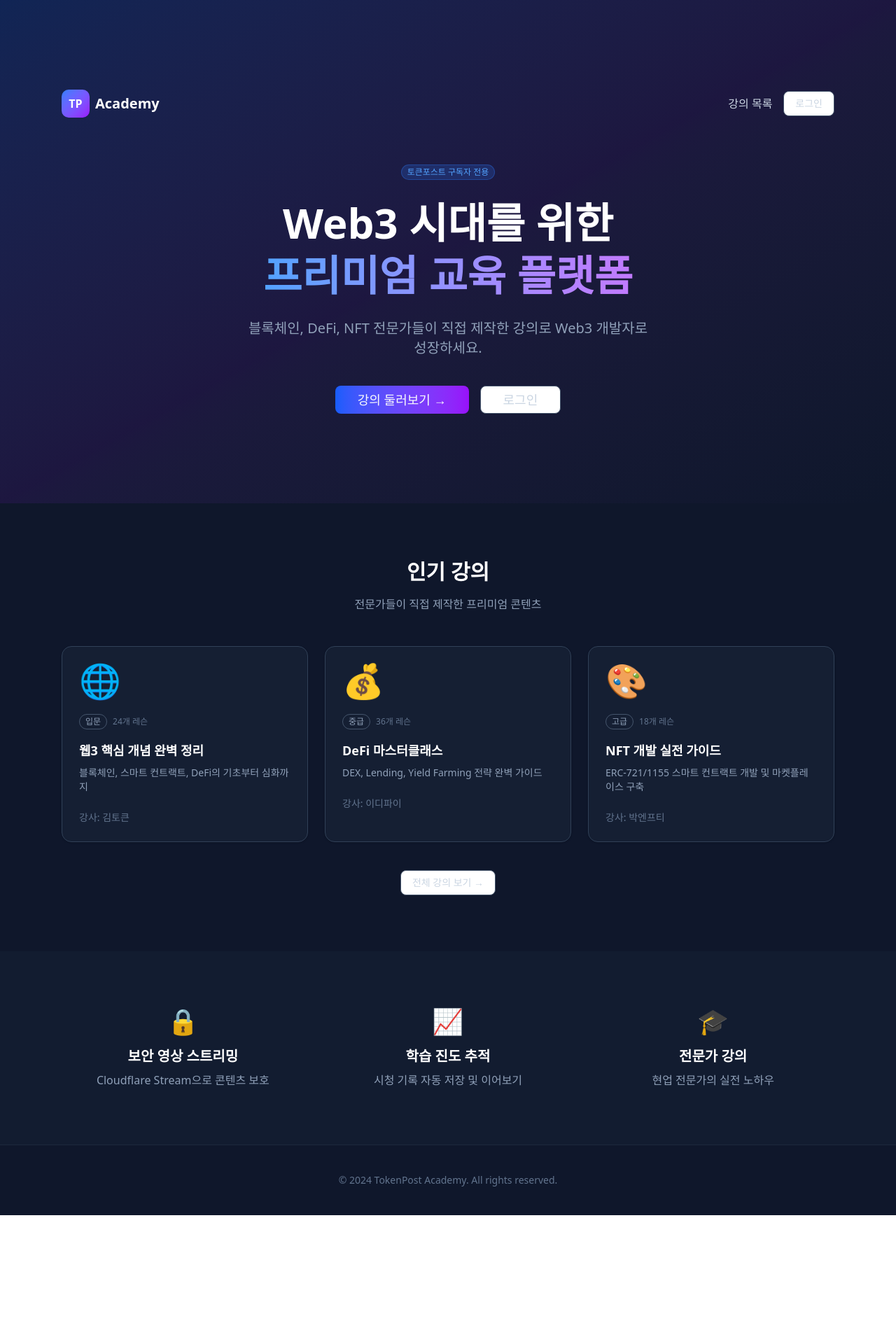
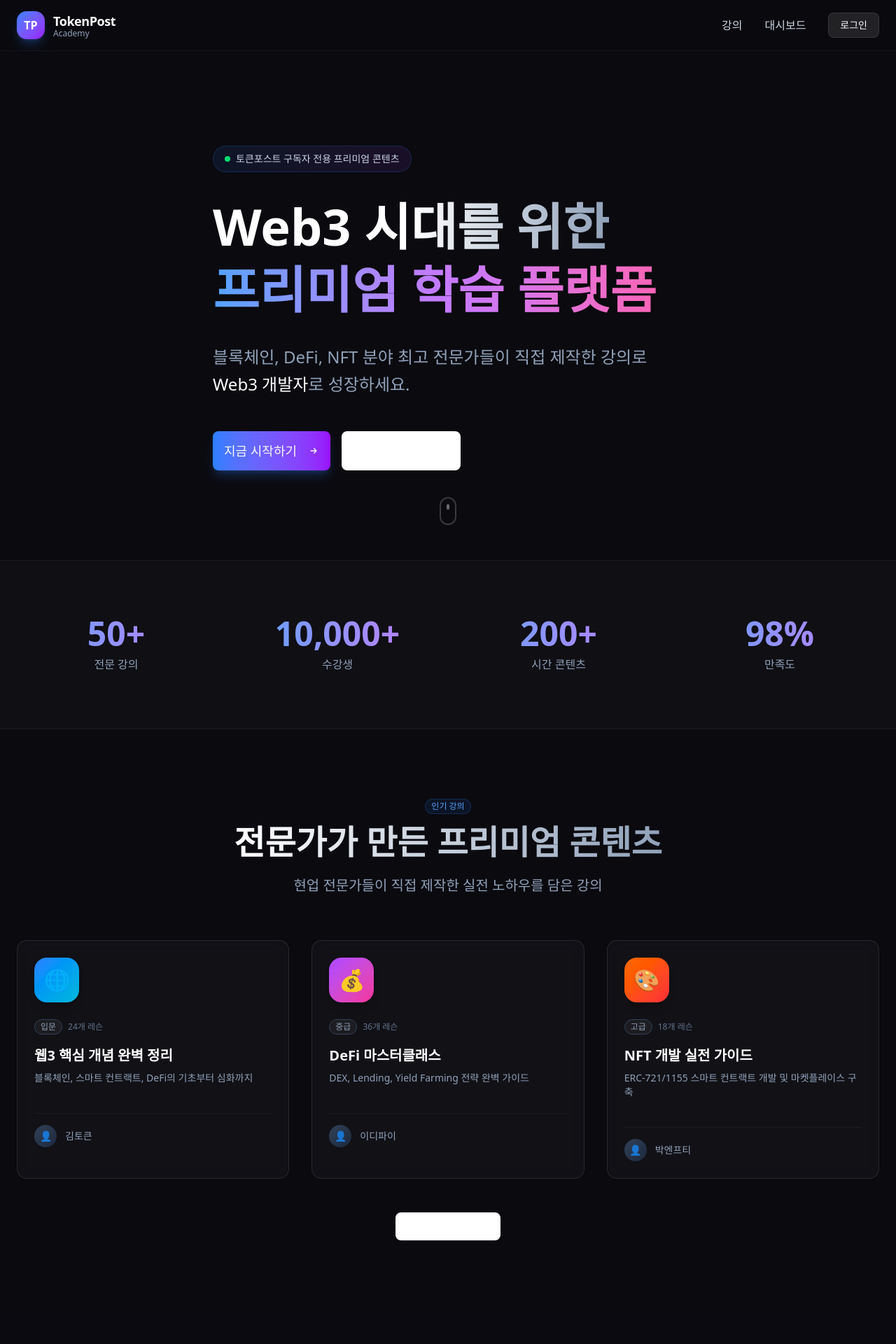
Before and after one commit to tpjustin0001/tokenpost_academy, a Next.js app: page / in a window 1280 px wide. Shown: the top 1920 px of the page at 70% size. Before the commit the page ends 1736 px from the top, so only its background shows below. Built offline with nearby package versions, Linux system fonts and the light colour scheme.

Commit message:
feat: Premium landing page with animations and glassmorphism

```diff
--- a/src/app/page.tsx
+++ b/src/app/page.tsx
@@ -1,9 +1,12 @@
+'use client'
+
 import Link from 'next/link'
+import { useState, useEffect } from 'react'
 import { Button } from '@/components/ui/button'
 import { Card, CardContent, CardDescription, CardHeader, CardTitle } from '@/components/ui/card'
 import { Badge } from '@/components/ui/badge'
 
-// 추천 강의 (TODO: Supabase에서 조회)
+// 추천 강의
 const FEATURED_COURSES = [
   {
     id: 'web3-fundamentals',
@@ -13,6 +16,7 @@ const FEATURED_COURSES = [
     lessons: 24,
     level: '입문',
     thumbnail: '🌐',
+    color: 'from-blue-500 to-cyan-500',
   },
   {
     id: 'defi-masterclass',
@@ -22,6 +26,7 @@ const FEATURED_COURSES = [
     lessons: 36,
     level: '중급',
     thumbnail: '💰',
+    color: 'from-purple-500 to-pink-500',
   },
   {
     id: 'nft-development',
@@ -31,139 +36,288 @@ const FEATURED_COURSES = [
     lessons: 18,
     level: '고급',
     thumbnail: '🎨',
+    color: 'from-orange-500 to-red-500',
+  },
+]
+
+const STATS = [
+  { number: '50+', label: '전문 강의' },
+  { number: '10,000+', label: '수강생' },
+  { number: '200+', label: '시간 콘텐츠' },
+  { number: '98%', label: '만족도' },
+]
+
+const FEATURES = [
+  {
+    icon: '🔐',
+    title: '보안 스트리밍',
+    description: 'Cloudflare Stream 기반 DRM 보호로 콘텐츠를 안전하게 제공합니다.',
+  },
+  {
+    icon: '📊',
+    title: '학습 분석',
+    description: '실시간 진도 추적과 학습 패턴 분석으로 효율적인 학습을 지원합니다.',
+  },
+  {
+    icon: '🎯',
+    title: '맞춤형 커리큘럼',
+    description: '레벨별 맞춤 강의로 입문자부터 전문가까지 모두를 위한 콘텐츠.',
+  },
+  {
+    icon: '💬',
+    title: '커뮤니티',
+    description: '전문가와 수강생이 함께하는 활발한 Q&A 커뮤니티를 제공합니다.',
   },
 ]
 
 export default function Home() {
+  const [isVisible, setIsVisible] = useState(false)
+
+  useEffect(() => {
+    setIsVisible(true)
+  }, [])
+
   return (
-    <div className="min-h-screen bg-slate-900">
-      {/* Hero Section */}
-      <section className="relative overflow-hidden">
-        {/* Background gradient */}
-        <div className="absolute inset-0 bg-gradient-to-br from-blue-600/20 via-purple-600/10 to-slate-900" />
-        <div className="absolute inset-0 bg-[radial-gradient(ellipse_at_top,_var(--tw-gradient-stops))] from-blue-500/20 via-transparent to-transparent" />
+    <div className="min-h-screen bg-[#0a0a0f] text-white overflow-hidden">
+      {/* Animated Background */}
+      <div className="fixed inset-0 -z-10">
+        <div className="absolute inset-0 bg-gradient-to-br from-blue-900/20 via-purple-900/10 to-[#0a0a0f]" />
+        <div className="absolute top-0 left-1/4 w-96 h-96 bg-blue-500/10 rounded-full blur-3xl animate-pulse" />
+        <div className="absolute bottom-1/4 right-1/4 w-96 h-96 bg-purple-500/10 rounded-full blur-3xl animate-pulse delay-1000" />
+        <div className="absolute top-1/2 left-1/2 -translate-x-1/2 -translate-y-1/2 w-[800px] h-[800px] bg-gradient-radial from-blue-500/5 to-transparent rounded-full" />
+      </div>
 
-        <div className="relative max-w-6xl mx-auto px-6 py-24 lg:py-32">
       {/* Navigation */}
-          <nav className="flex items-center justify-between mb-16">
-            <div className="flex items-center gap-2">
-              <div className="w-10 h-10 rounded-lg bg-gradient-to-br from-blue-500 to-purple-600 flex items-center justify-center text-white font-bold">
+      <nav className="fixed top-0 left-0 right-0 z-50 backdrop-blur-xl bg-[#0a0a0f]/70 border-b border-white/5">
+        <div className="max-w-7xl mx-auto px-6 py-4">
+          <div className="flex items-center justify-between">
+            <Link href="/" className="flex items-center gap-3 group">
+              <div className="w-10 h-10 rounded-xl bg-gradient-to-br from-blue-500 to-purple-600 flex items-center justify-center text-white font-bold shadow-lg shadow-blue-500/25 group-hover:shadow-blue-500/40 transition-all">
                 TP
               </div>
-              <span className="text-xl font-bold text-white">Academy</span>
+              <div className="flex flex-col">
+                <span className="text-lg font-bold tracking-tight">TokenPost</span>
+                <span className="text-xs text-slate-400 -mt-1">Academy</span>
               </div>
-            <div className="flex items-center gap-4">
-              <Link href="/courses" className="text-slate-300 hover:text-white transition">
-                강의 목록
+            </Link>
+            <div className="hidden md:flex items-center gap-8">
+              <Link href="/courses" className="text-slate-300 hover:text-white transition font-medium">
+                강의
+              </Link>
+              <Link href="/dashboard" className="text-slate-300 hover:text-white transition font-medium">
+                대시보드
               </Link>
               <Link href="/login">
-                <Button variant="outline" className="border-slate-600 text-slate-300 hover:bg-slate-800">
-                  로그인
-                </Button>
-              </Link>
-            </div>
-          </nav>
-
-          {/* Hero content */}
-          <div className="text-center max-w-3xl mx-auto">
-            <Badge className="mb-6 bg-blue-500/20 text-blue-400 border-blue-500/30">
-              토큰포스트 구독자 전용
-            </Badge>
-            <h1 className="text-4xl lg:text-6xl font-bold text-white mb-6 leading-tight">
-              Web3 시대를 위한
-              <br />
-              <span className="bg-gradient-to-r from-blue-400 to-purple-400 bg-clip-text text-transparent">
-                프리미엄 교육 플랫폼
-              </span>
-            </h1>
-            <p className="text-xl text-slate-400 mb-10 max-w-xl mx-auto">
-              블록체인, DeFi, NFT 전문가들이 직접 제작한 강의로
-              Web3 개발자로 성장하세요.
-            </p>
-            <div className="flex flex-col sm:flex-row gap-4 justify-center">
-              <Link href="/courses">
-                <Button size="lg" className="w-full sm:w-auto bg-gradient-to-r from-blue-600 to-purple-600 hover:from-blue-700 hover:to-purple-700 text-lg px-8">
-                  강의 둘러보기 →
-                </Button>
-              </Link>
-              <Link href="/login">
-                <Button size="lg" variant="outline" className="w-full sm:w-auto border-slate-600 text-slate-300 hover:bg-slate-800 text-lg px-8">
+                <Button className="bg-white/10 hover:bg-white/20 backdrop-blur border border-white/10">
                   로그인
                 </Button>
               </Link>
             </div>
           </div>
         </div>
+      </nav>
+
+      {/* Hero Section */}
+      <section className="relative min-h-screen flex items-center pt-20">
+        <div className="max-w-7xl mx-auto px-6 py-24 lg:py-32">
+          <div className={`max-w-4xl transition-all duration-1000 ${isVisible ? 'opacity-100 translate-y-0' : 'opacity-0 translate-y-10'}`}>
+            <div className="inline-flex items-center gap-2 px-4 py-2 rounded-full bg-gradient-to-r from-blue-500/10 to-purple-500/10 border border-blue-500/20 mb-8">
+              <span className="w-2 h-2 rounded-full bg-green-400 animate-pulse" />
+              <span className="text-sm text-slate-300">토큰포스트 구독자 전용 프리미엄 콘텐츠</span>
+            </div>
+
+            <h1 className="text-5xl md:text-7xl font-bold leading-tight mb-8">
+              <span className="bg-gradient-to-r from-white via-white to-slate-400 bg-clip-text text-transparent">
+                Web3 시대를 위한
+              </span>
+              <br />
+              <span className="bg-gradient-to-r from-blue-400 via-purple-400 to-pink-400 bg-clip-text text-transparent">
+                프리미엄 학습 플랫폼
+              </span>
+            </h1>
+
+            <p className="text-xl md:text-2xl text-slate-400 mb-12 max-w-2xl leading-relaxed">
+              블록체인, DeFi, NFT 분야 최고 전문가들이 직접 제작한 강의로
+              <span className="text-white font-medium"> Web3 개발자</span>로 성장하세요.
+            </p>
+
+            <div className="flex flex-col sm:flex-row gap-4">
+              <Link href="/courses">
+                <Button size="lg" className="w-full sm:w-auto h-14 px-8 text-lg bg-gradient-to-r from-blue-500 to-purple-600 hover:from-blue-600 hover:to-purple-700 shadow-lg shadow-blue-500/25 hover:shadow-blue-500/40 transition-all">
+                  지금 시작하기
+                  <svg className="ml-2 w-5 h-5" fill="none" stroke="currentColor" viewBox="0 0 24 24">
+                    <path strokeLinecap="round" strokeLinejoin="round" strokeWidth={2} d="M13 7l5 5m0 0l-5 5m5-5H6" />
+                  </svg>
+                </Button>
+              </Link>
+              <Link href="/courses">
+                <Button size="lg" variant="outline" className="w-full sm:w-auto h-14 px-8 text-lg border-white/20 hover:bg-white/10">
+                  강의 둘러보기
+                </Button>
+              </Link>
+            </div>
+          </div>
+        </div>
+
+        {/* Scroll Indicator */}
+        <div className="absolute bottom-10 left-1/2 -translate-x-1/2 animate-bounce">
+          <div className="w-6 h-10 rounded-full border-2 border-white/20 flex justify-center pt-2">
+            <div className="w-1 h-2 rounded-full bg-white/40 animate-pulse" />
+          </div>
+        </div>
+      </section>
+
+      {/* Stats Section */}
+      <section className="py-20 border-y border-white/5 bg-white/[0.02]">
+        <div className="max-w-7xl mx-auto px-6">
+          <div className="grid grid-cols-2 md:grid-cols-4 gap-8">
+            {STATS.map((stat, i) => (
+              <div key={i} className="text-center">
+                <div className="text-4xl md:text-5xl font-bold bg-gradient-to-r from-blue-400 to-purple-400 bg-clip-text text-transparent mb-2">
+                  {stat.number}
+                </div>
+                <div className="text-slate-400">{stat.label}</div>
+              </div>
+            ))}
+          </div>
+        </div>
       </section>
 
       {/* Featured Courses */}
-      <section className="max-w-6xl mx-auto px-6 py-20">
-        <div className="text-center mb-12">
-          <h2 className="text-3xl font-bold text-white mb-4">인기 강의</h2>
-          <p className="text-slate-400">전문가들이 직접 제작한 프리미엄 콘텐츠</p>
+      <section className="py-24">
+        <div className="max-w-7xl mx-auto px-6">
+          <div className="text-center mb-16">
+            <Badge className="mb-4 bg-blue-500/10 text-blue-400 border-blue-500/20">인기 강의</Badge>
+            <h2 className="text-4xl md:text-5xl font-bold mb-6">
+              <span className="bg-gradient-to-r from-white to-slate-400 bg-clip-text text-transparent">
+                전문가가 만든 프리미엄 콘텐츠
+              </span>
+            </h2>
+            <p className="text-xl text-slate-400 max-w-2xl mx-auto">
+              현업 전문가들이 직접 제작한 실전 노하우를 담은 강의
+            </p>
           </div>
 
-        <div className="grid grid-cols-1 md:grid-cols-2 lg:grid-cols-3 gap-6">
-          {FEATURED_COURSES.map((course) => (
+          <div className="grid grid-cols-1 md:grid-cols-2 lg:grid-cols-3 gap-8">
+            {FEATURED_COURSES.map((course, i) => (
               <Link key={course.id} href={`/courses/${course.id}`}>
-              <Card className="bg-slate-800/50 border-slate-700 hover:border-blue-500/50 transition-all hover:scale-[1.02] h-full">
-                <CardHeader>
-                  <div className="text-5xl mb-4">{course.thumbnail}</div>
+                <Card className={`group h-full bg-white/[0.03] border-white/10 hover:border-white/20 backdrop-blur transition-all duration-500 hover:scale-[1.02] hover:shadow-2xl hover:shadow-${course.color.split('-')[1]}-500/10`}>
+                  <CardHeader className="pb-4">
+                    <div className={`w-16 h-16 rounded-2xl bg-gradient-to-br ${course.color} flex items-center justify-center text-3xl mb-4 shadow-lg group-hover:scale-110 transition-transform`}>
+                      {course.thumbnail}
+                    </div>
                     <div className="flex items-center gap-2 mb-2">
-                    <Badge variant="outline" className="text-xs text-slate-400 border-slate-600">
+                      <Badge variant="outline" className="text-xs text-slate-400 border-slate-700 bg-white/5">
                         {course.level}
                       </Badge>
                       <span className="text-xs text-slate-500">{course.lessons}개 레슨</span>
                     </div>
-                  <CardTitle className="text-white text-lg">{course.title}</CardTitle>
-                  <CardDescription className="text-slate-400">
+                    <CardTitle className="text-xl text-white group-hover:text-blue-300 transition-colors">
+                      {course.title}
+                    </CardTitle>
+                    <CardDescription className="text-slate-400 line-clamp-2">
                       {course.description}
                     </CardDescription>
                   </CardHeader>
                   <CardContent>
-                  <p className="text-sm text-slate-500">강사: {course.instructor}</p>
+                    <div className="flex items-center gap-3 pt-4 border-t border-white/5">
+                      <div className="w-8 h-8 rounded-full bg-gradient-to-br from-slate-700 to-slate-800 flex items-center justify-center text-sm">
+                        👤
+                      </div>
+                      <span className="text-sm text-slate-400">{course.instructor}</span>
+                    </div>
                   </CardContent>
                 </Card>
               </Link>
             ))}
           </div>
 
-        <div className="text-center mt-10">
+          <div className="text-center mt-12">
             <Link href="/courses">
-            <Button variant="outline" className="border-slate-600 text-slate-300 hover:bg-slate-800">
-              전체 강의 보기 →
+              <Button variant="outline" size="lg" className="border-white/20 hover:bg-white/10">
+                전체 강의 보기
+                <svg className="ml-2 w-4 h-4" fill="none" stroke="currentColor" viewBox="0 0 24 24">
+                  <path strokeLinecap="round" strokeLinejoin="round" strokeWidth={2} d="M17 8l4 4m0 0l-4 4m4-4H3" />
+                </svg>
               </Button>
             </Link>
           </div>
+        </div>
       </section>
 
-      {/* Features */}
-      <section className="bg-slate-800/30 py-20">
-        <div className="max-w-6xl mx-auto px-6">
-          <div className="grid grid-cols-1 md:grid-cols-3 gap-8">
-            <div className="text-center">
-              <div className="text-4xl mb-4">🔒</div>
-              <h3 className="text-xl font-semibold text-white mb-2">보안 영상 스트리밍</h3>
-              <p className="text-slate-400">Cloudflare Stream으로 콘텐츠 보호</p>
+      {/* Features Section */}
+      <section className="py-24 bg-gradient-to-b from-transparent via-blue-950/10 to-transparent">
+        <div className="max-w-7xl mx-auto px-6">
+          <div className="text-center mb-16">
+            <Badge className="mb-4 bg-purple-500/10 text-purple-400 border-purple-500/20">플랫폼 특징</Badge>
+            <h2 className="text-4xl md:text-5xl font-bold mb-6">
+              <span className="bg-gradient-to-r from-white to-slate-400 bg-clip-text text-transparent">
+                왜 TokenPost Academy인가?
+              </span>
+            </h2>
           </div>
-            <div className="text-center">
-              <div className="text-4xl mb-4">📈</div>
-              <h3 className="text-xl font-semibold text-white mb-2">학습 진도 추적</h3>
-              <p className="text-slate-400">시청 기록 자동 저장 및 이어보기</p>
+
+          <div className="grid grid-cols-1 md:grid-cols-2 gap-6">
+            {FEATURES.map((feature, i) => (
+              <div
+                key={i}
+                className="p-8 rounded-2xl bg-white/[0.03] border border-white/10 hover:border-white/20 transition-all group"
+              >
+                <div className="text-4xl mb-4 group-hover:scale-110 transition-transform inline-block">
+                  {feature.icon}
                 </div>
-            <div className="text-center">
-              <div className="text-4xl mb-4">🎓</div>
-              <h3 className="text-xl font-semibold text-white mb-2">전문가 강의</h3>
-              <p className="text-slate-400">현업 전문가의 실전 노하우</p>
+                <h3 className="text-xl font-bold text-white mb-3">{feature.title}</h3>
+                <p className="text-slate-400 leading-relaxed">{feature.description}</p>
+              </div>
+            ))}
+          </div>
+        </div>
+      </section>
+
+      {/* CTA Section */}
+      <section className="py-24">
+        <div className="max-w-4xl mx-auto px-6 text-center">
+          <div className="p-12 rounded-3xl bg-gradient-to-br from-blue-600/20 to-purple-600/20 border border-white/10 backdrop-blur">
+            <h2 className="text-3xl md:text-4xl font-bold mb-6">
+              지금 바로 Web3 전문가로의 여정을 시작하세요
+            </h2>
+            <p className="text-lg text-slate-400 mb-8 max-w-xl mx-auto">
+              토큰포스트 구독자라면 모든 프리미엄 강의를 무제한으로 수강할 수 있습니다.
+            </p>
+            <div className="flex flex-col sm:flex-row gap-4 justify-center">
+              <Link href="/courses">
+                <Button size="lg" className="h-14 px-8 text-lg bg-white text-black hover:bg-slate-100">
+                  무료로 시작하기
+                </Button>
+              </Link>
+              <a href="https://www.tokenpost.kr/subscribe" target="_blank" rel="noopener noreferrer">
+                <Button size="lg" variant="outline" className="h-14 px-8 text-lg border-white/20 hover:bg-white/10">
+                  구독 알아보기
+                </Button>
+              </a>
             </div>
           </div>
         </div>
       </section>
 
       {/* Footer */}
-      <footer className="border-t border-slate-800 py-10">
-        <div className="max-w-6xl mx-auto px-6 text-center text-slate-500 text-sm">
-          <p>© 2024 TokenPost Academy. All rights reserved.</p>
+      <footer className="py-12 border-t border-white/5">
+        <div className="max-w-7xl mx-auto px-6">
+          <div className="flex flex-col md:flex-row items-center justify-between gap-6">
+            <div className="flex items-center gap-3">
+              <div className="w-8 h-8 rounded-lg bg-gradient-to-br from-blue-500 to-purple-600 flex items-center justify-center text-white text-sm font-bold">
+                TP
+              </div>
+              <span className="text-slate-400">© 2026 TokenPost Academy</span>
+            </div>
+            <div className="flex items-center gap-6 text-sm text-slate-500">
+              <a href="https://www.tokenpost.kr" target="_blank" rel="noopener noreferrer" className="hover:text-white transition">
+                TokenPost
+              </a>
+              <a href="#" className="hover:text-white transition">이용약관</a>
+              <a href="#" className="hover:text-white transition">개인정보처리방침</a>
+            </div>
+          </div>
         </div>
       </footer>
     </div>
```
Lines whose indentation alone changed are shown as unchanged.
